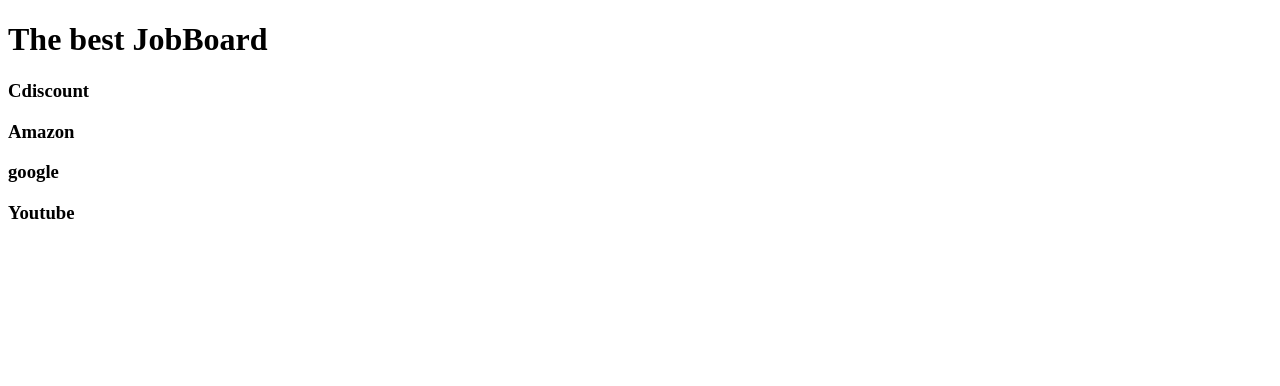
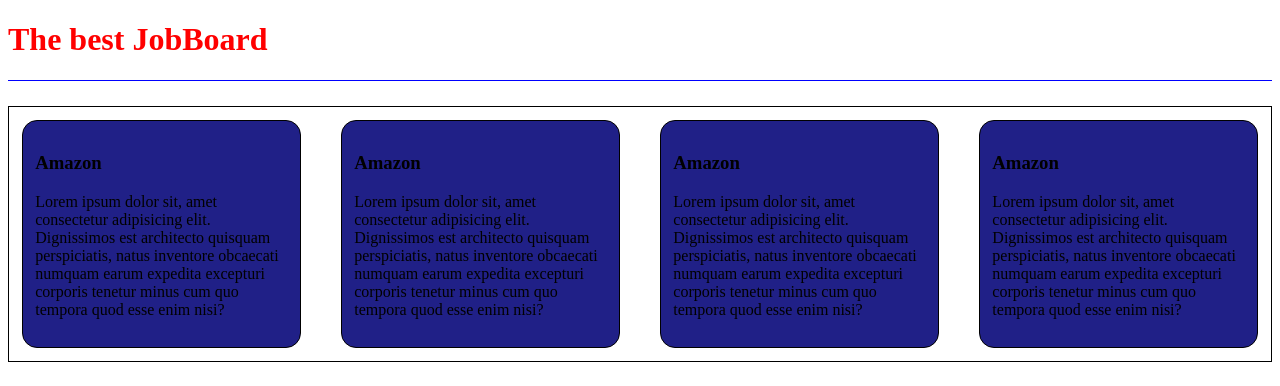
Before and after one commit to pierremorinv/jobBoard, a plain HTML site: page front-end/index.html in a window 1280 px wide. Drawn offline with Linux system fonts and the light colour scheme.

Commit message:
start architecture

```diff
--- a/front-end/index.html
+++ b/front-end/index.html
@@ -3,6 +3,7 @@
   <head>
     <meta charset="UTF-8" />
     <meta name="viewport" content="width=device-width, initial-scale=1.0" />
+    <link href="style.css" rel="stylesheet"/>
     <title>Document</title>
   </head>
   <body>
@@ -12,9 +13,9 @@
         <nav></nav>
       </header>
       <section class="advertisements-section">
-        <article class="advertisements-article"><h3>Cdiscount</h3></article>
-        <article class="advertisements-article"><h3>Amazon</h3></article>
-        <article class="advertisements-article"><h3>google</h3></article>
-        <article class="advertisements-article"><h3>Youtube</h3> </article>
+        <article class="advertisements-article"><div class="advertisements-title"><h3>Amazon</h3></div> <div class="advertisements-content"> <p>Lorem ipsum dolor sit, amet consectetur adipisicing elit. Dignissimos est architecto quisquam perspiciatis, natus inventore obcaecati numquam earum expedita excepturi corporis tenetur minus cum quo tempora quod esse enim nisi?</p> </div></article>
+        <article class="advertisements-article"><div class="advertisements-title"><h3>Amazon</h3></div> <div class="advertisements-content"> <p>Lorem ipsum dolor sit, amet consectetur adipisicing elit. Dignissimos est architecto quisquam perspiciatis, natus inventore obcaecati numquam earum expedita excepturi corporis tenetur minus cum quo tempora quod esse enim nisi?</p> </div></article>
+        <article class="advertisements-article"><div class="advertisements-title"><h3>Amazon</h3></div> <div class="advertisements-content"> <p>Lorem ipsum dolor sit, amet consectetur adipisicing elit. Dignissimos est architecto quisquam perspiciatis, natus inventore obcaecati numquam earum expedita excepturi corporis tenetur minus cum quo tempora quod esse enim nisi?</p> </div></article>
+        <article class="advertisements-article"><div class="advertisements-title"><h3>Amazon</h3></div> <div class="advertisements-content"> <p>Lorem ipsum dolor sit, amet consectetur adipisicing elit. Dignissimos est architecto quisquam perspiciatis, natus inventore obcaecati numquam earum expedita excepturi corporis tenetur minus cum quo tempora quod esse enim nisi?</p> </div></article>
         </section>
 </html>
--- a/front-end/scss/index.scss
+++ b/front-end/scss/index.scss
@@ -1,3 +1,24 @@
+@import "./layout/header.scss";
 body {
-  background-color: blue;
+  .advertisements-section {
+    display: flex;
+    flex-wrap: wrap;
+    justify-content: space-between;
+    border: 1px solid black;
+    .advertisements-article {
+      border-radius: 15px;
+      margin: 1%;
+      width: 20%;
+      padding: 1%;
+      border: 1px solid black;
+      -webkit-border-radius: 15px;
+      -moz-border-radius: 15px;
+      -ms-border-radius: 15px;
+      -o-border-radius: 15px;
+      background-color: rgb(32, 32, 135);
+    }
+    :hover {
+      background-color: white;
+    }
+  }
 }
--- /dev/null
+++ b/front-end/scss/layout/header.scss
@@ -0,0 +1,5 @@
+header {
+  color: red;
+  border-bottom: 1px solid blue;
+  margin-bottom: 2%;
+}
```
Also changed, not shown: front-end/style.css, 1 other file.
